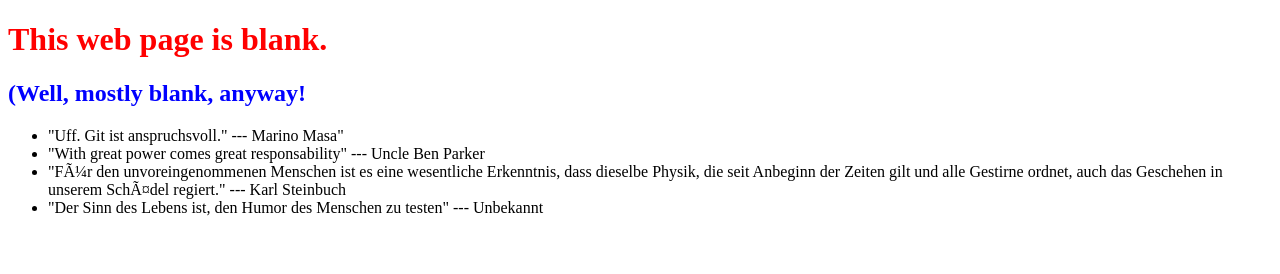
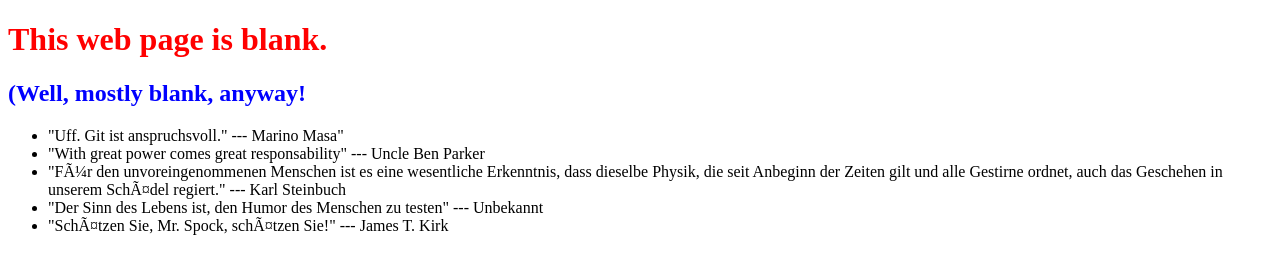
Before and after one commit to speedyrunner/0main_openSAP_repo, a plain HTML site: page index.html in a window 1280 px wide. Drawn offline with Linux system fonts and the light colour scheme.

Commit message:
Quote "Schätzen Sie!" by James T. Kirk added

```diff
--- a/index.html
+++ b/index.html
@@ -12,6 +12,7 @@
 			<li>"With great power comes great responsability" --- Uncle Ben Parker</li>
 			<li>"Für den unvoreingenommenen Menschen ist es eine wesentliche Erkenntnis, dass dieselbe Physik, die seit Anbeginn der Zeiten gilt und alle Gestirne ordnet, auch das Geschehen in unserem Schädel regiert." --- Karl Steinbuch</li>
 			<li>"Der Sinn des Lebens ist, den Humor des Menschen zu testen" --- Unbekannt</li>
+			<li>"Schätzen Sie, Mr. Spock, schätzen Sie!" --- James T. Kirk</li>
 		</ul>
 	</body>
 </html>
```
